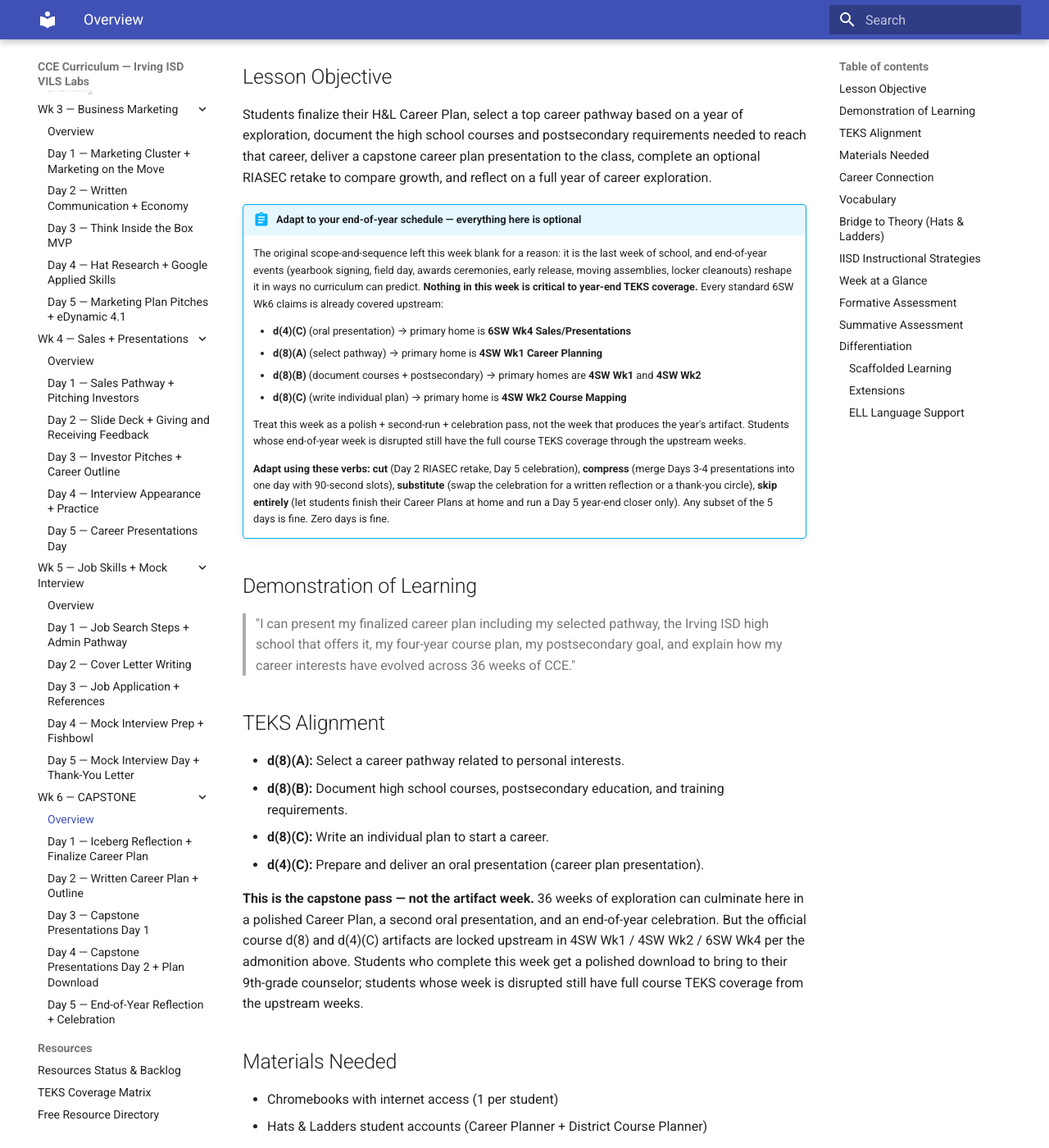
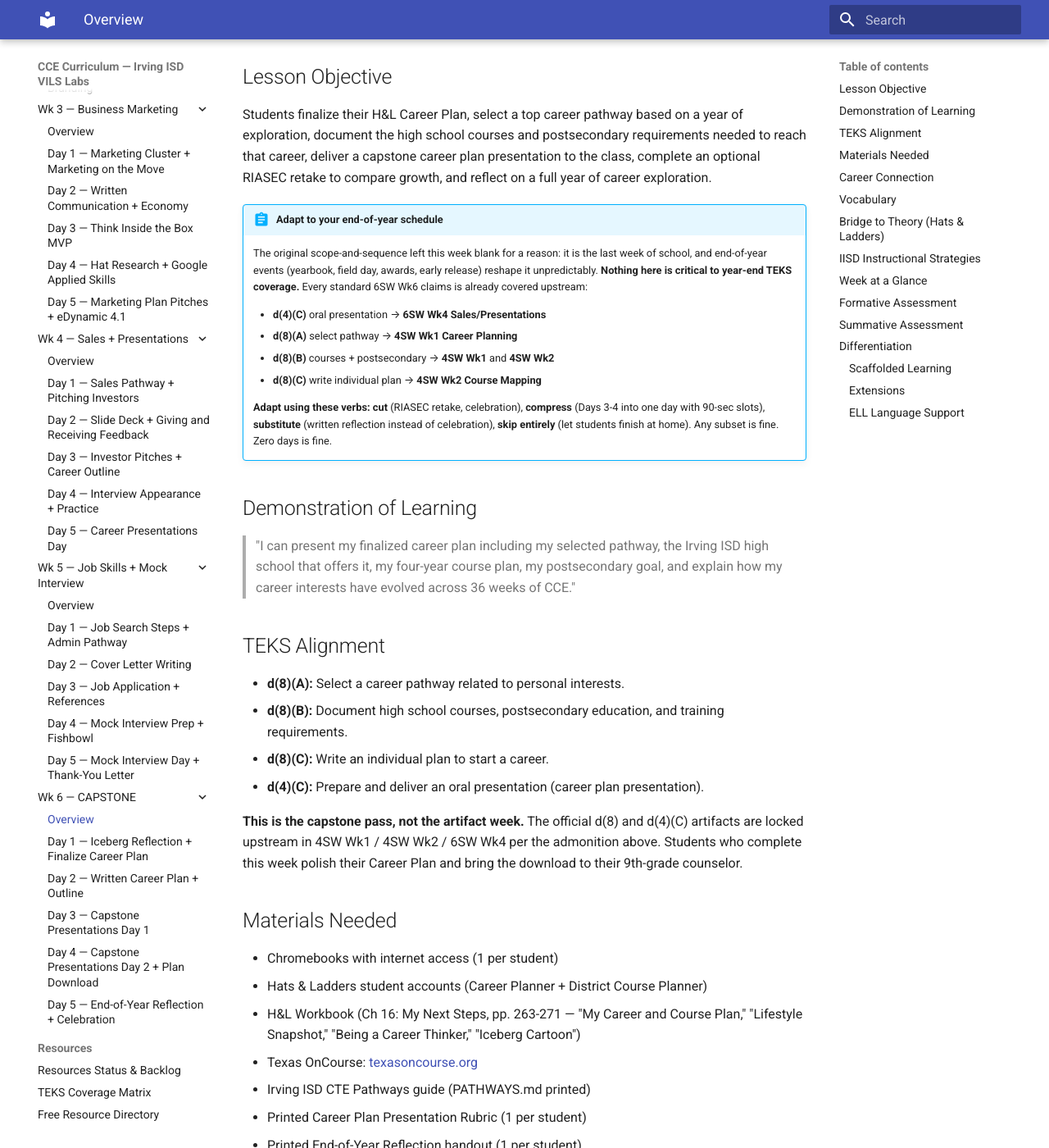
Before and after one commit to elbrielle/cce-curriculum, an MkDocs documentation site: the page built from docs/6sw/wk6-capstone/overview.md, in a window 1280 px wide and 1400 px high, scrolled down 211 px. Shown: the whole window at 82% size. Built offline with MkDocs 1.6.1 and Material for MkDocs 9.7.7, drawn with Linux system fonts in a browser that asks for light colours.

Commit message:
6SW Wk6: tighten buffer admonition + capstone-pass line, drop em dashes
User feedback on the live site after pushing 01627b1: the !!! abstract
admonition and the "This is the capstone pass" paragraph are both too
long, and the em dashes in those two spots are disliked.

Admonition (lines 9-19):
- Title: "Adapt to your end-of-year schedule — everything here is
  optional" → "Adapt to your end-of-year schedule" (em dash removed;
  "optional" already lives in the body)
- Opening paragraph trimmed: 6-item event parenthetical shortened
  ("yearbook signing, field day, awards ceremonies, early release,
  moving assemblies, locker cleanouts" → "yearbook, field day, awards,
  early release"); "reshape it in ways no curriculum can predict" →
  "reshape it unpredictably"
- Bullet list trimmed: dropped "primary home is" verbose phrasing;
  dropped parentheses around TEKS descriptions. Each bullet now reads
  "d(X)(Y) description → Week" directly.
- Dropped the redundant "Treat this week as polish + second-run +
  celebration pass..." sentence (already conveyed by "Nothing here is
  critical" + the bullet list)
- Verbs list tightened: dropped "Day 2 / Day 5" specifiers, dropped
  "or a thank-you circle" enumeration, dropped "and run a Day 5
  year-end closer only" tail. "Any subset of the 5 days is fine" →
  "Any subset is fine"

Capstone-pass line:
- "This is the capstone pass — not the artifact week" → "This is the
  capstone pass, not the artifact week" (em dash → comma)
- Dropped the "36 weeks of exploration can culminate..." opening
  (fluff, already said elsewhere in the overview) and the "students
  whose week is disrupted still have full course TEKS coverage" tail
  (redundant with the admonition above). 4 sentences → 3.

Net: -10 / +8 lines across 1 file. Admonition dropped from ~15 to ~11
visible lines; capstone-pass paragraph dropped from 4 sentences to 3.
Both sections now match the Wk0 admonition length profile the user
approved earlier.

Pre-Capstone Teacher Checklist intro em dash (line 71 "admonition
above — but if your schedule allows it") NOT touched — user only
flagged the two screenshots, leaving that edit for a follow-up if
the user wants it.

6-check preservation loop: mkdocs --strict clean; scripting=0;
DOK 2-4 preserved on all Wk6 day files; timing sums unchanged (no
day files edited); Support+ELL preserved; Dim 9 fluff grep=0.

Co-Authored-By: Claude Opus 4.6 (1M context) <noreply@anthropic.com>

```diff
--- a/docs/6sw/wk6-capstone/overview.md
+++ b/docs/6sw/wk6-capstone/overview.md
@@ -6,18 +6,16 @@
 
 Students finalize their H&L Career Plan, select a top career pathway based on a year of exploration, document the high school courses and postsecondary requirements needed to reach that career, deliver a capstone career plan presentation to the class, complete an optional RIASEC retake to compare growth, and reflect on a full year of career exploration.
 
-!!! abstract "Adapt to your end-of-year schedule — everything here is optional"
+!!! abstract "Adapt to your end-of-year schedule"
 
-    The original scope-and-sequence left this week blank for a reason: it is the last week of school, and end-of-year events (yearbook signing, field day, awards ceremonies, early release, moving assemblies, locker cleanouts) reshape it in ways no curriculum can predict. **Nothing in this week is critical to year-end TEKS coverage.** Every standard 6SW Wk6 claims is already covered upstream:
+    The original scope-and-sequence left this week blank for a reason: it is the last week of school, and end-of-year events (yearbook, field day, awards, early release) reshape it unpredictably. **Nothing here is critical to year-end TEKS coverage.** Every standard 6SW Wk6 claims is already covered upstream:
 
-    - **d(4)(C)** (oral presentation) → primary home is **6SW Wk4 Sales/Presentations**
-    - **d(8)(A)** (select pathway) → primary home is **4SW Wk1 Career Planning**
-    - **d(8)(B)** (document courses + postsecondary) → primary homes are **4SW Wk1** and **4SW Wk2**
-    - **d(8)(C)** (write individual plan) → primary home is **4SW Wk2 Course Mapping**
+    - **d(4)(C)** oral presentation → **6SW Wk4 Sales/Presentations**
+    - **d(8)(A)** select pathway → **4SW Wk1 Career Planning**
+    - **d(8)(B)** courses + postsecondary → **4SW Wk1** and **4SW Wk2**
+    - **d(8)(C)** write individual plan → **4SW Wk2 Course Mapping**
 
-    Treat this week as a polish + second-run + celebration pass, not the week that produces the year's artifact. Students whose end-of-year week is disrupted still have the full course TEKS coverage through the upstream weeks.
-
-    **Adapt using these verbs:** **cut** (Day 2 RIASEC retake, Day 5 celebration), **compress** (merge Days 3-4 presentations into one day with 90-second slots), **substitute** (swap the celebration for a written reflection or a thank-you circle), **skip entirely** (let students finish their Career Plans at home and run a Day 5 year-end closer only). Any subset of the 5 days is fine. Zero days is fine.
+    **Adapt using these verbs:** **cut** (RIASEC retake, celebration), **compress** (Days 3-4 into one day with 90-sec slots), **substitute** (written reflection instead of celebration), **skip entirely** (let students finish at home). Any subset is fine. Zero days is fine.
 
 ## Demonstration of Learning
 
@@ -30,7 +28,7 @@ Students finalize their H&L Career Plan, select a top career pathway based on a
 - **d(8)(C):** Write an individual plan to start a career.
 - **d(4)(C):** Prepare and deliver an oral presentation (career plan presentation).
 
-**This is the capstone pass — not the artifact week.** 36 weeks of exploration can culminate here in a polished Career Plan, a second oral presentation, and an end-of-year celebration. But the official course d(8) and d(4)(C) artifacts are locked upstream in 4SW Wk1 / 4SW Wk2 / 6SW Wk4 per the admonition above. Students who complete this week get a polished download to bring to their 9th-grade counselor; students whose week is disrupted still have full course TEKS coverage from the upstream weeks.
+**This is the capstone pass, not the artifact week.** The official d(8) and d(4)(C) artifacts are locked upstream in 4SW Wk1 / 4SW Wk2 / 6SW Wk4 per the admonition above. Students who complete this week polish their Career Plan and bring the download to their 9th-grade counselor.
 
 ## Materials Needed
 
```
